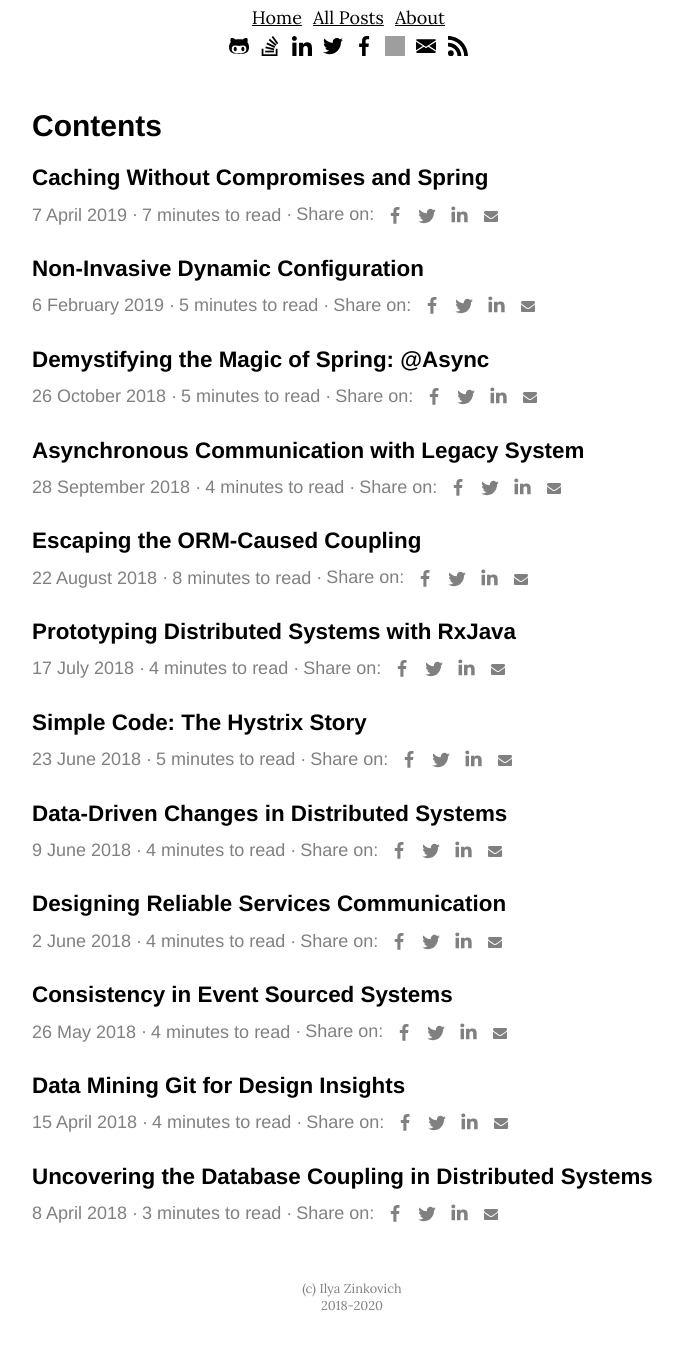
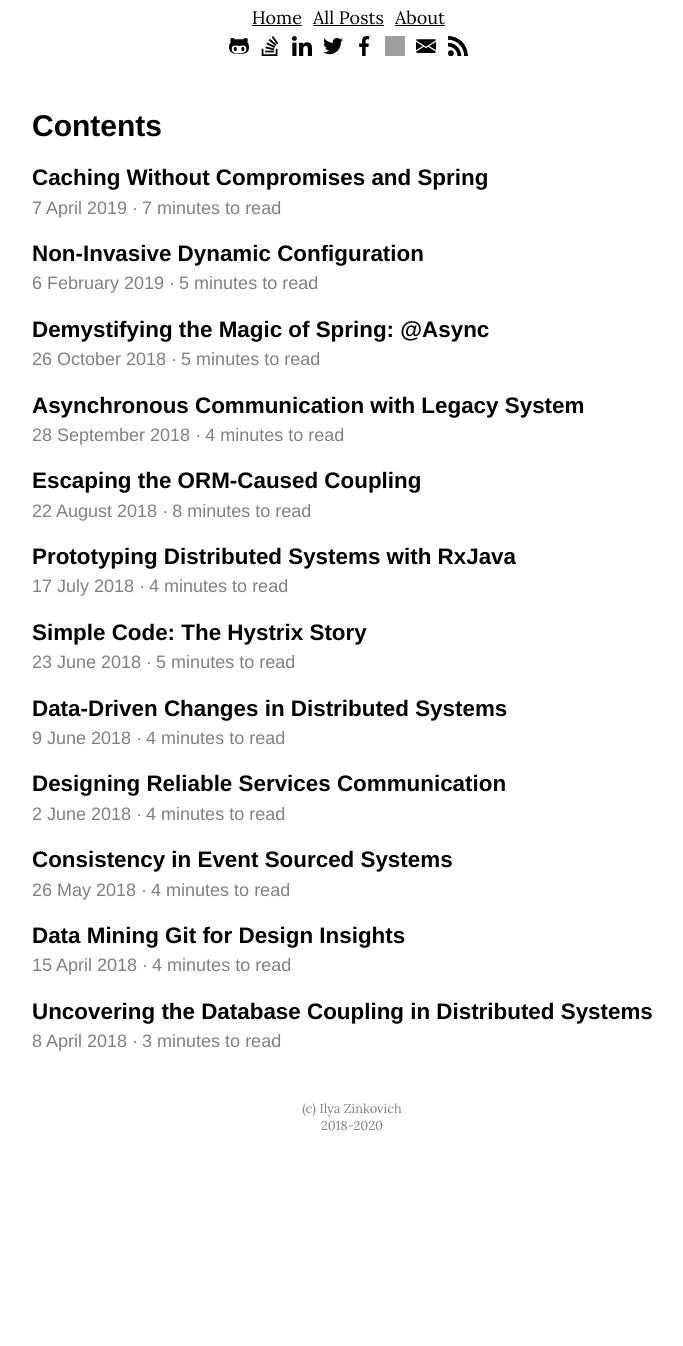
Before and after one commit to IlyaZinkovich/ilyazinkovich.github.io, a Jekyll site: the page built from static/contents.md, in a window 1280 px wide, cut to the strip 186-1532 px from the top of the page. Shown: the whole strip, without its empty margins (288-971 px from the left). Built offline with Jekyll 4.4.1, drawn with Linux system fonts in a browser that asks for light colours; after the commit the page ends 1352 px from its top, so only the background shows below that; grey boxes are pictures that could not be loaded.

Commit message:
Fixed contents links

```diff
--- a/css/main.scss
+++ b/css/main.scss
@@ -120,6 +120,9 @@
   h2 {
     font-size: 1.4em;
     font-weight: bold;
+    a {
+      text-decoration: none;
+    }
   }
 
   h1,
--- a/static/contents.md
+++ b/static/contents.md
@@ -20,7 +20,7 @@
       <div itemscope="" itemprop="author" itemtype="http://schema.org/Person">
         <meta itemprop="name" content="Ilya Zinkovich"/>
       </div>
-      <h2 itemprop="name headline mainEntityOfPage">{{ post.title }}</h2>
+      <h2 itemprop="name headline mainEntityOfPage"><a href="{{post.url}}"><span>{{ post.title }}</span></a></h2>
       <div class="subline">
         <ul>
           <li>{{ post.date | date: "%-d %B %Y" }}</li>
@@ -32,15 +32,6 @@
             {{ words | plus: 180 | divided_by: 180 | plus: 1 | append: ' minutes to read' }}
             {% endunless %}
           </li>
-          <li>
-            <span>Share on:</span>
-            <div id="share-buttons">
-                <div class="facebook" title="Share this on Facebook" onclick="window.open('http://www.facebook.com/share.php?u={{ site.url }}{{ post.pageurl }}');"><svg viewBox="0 0 1792 1792" xmlns="http://www.w3.org/2000/svg"><path d="M1343 12v264h-157q-86 0-116 36t-30 108v189h293l-39 296h-254v759h-306v-759h-255v-296h255v-218q0-186 104-288.5t277-102.5q147 0 228 12z"/></svg></div>
-                <div class="twitter" title="Share this on Twitter" onclick="window.open('http://twitter.com/home?status={{ site.url }}{{ post.pageurl }}');"><svg viewBox="0 0 1792 1792" xmlns="http://www.w3.org/2000/svg"><path d="M1684 408q-67 98-162 167 1 14 1 42 0 130-38 259.5t-115.5 248.5-184.5 210.5-258 146-323 54.5q-271 0-496-145 35 4 78 4 225 0 401-138-105-2-188-64.5t-114-159.5q33 5 61 5 43 0 85-11-112-23-185.5-111.5t-73.5-205.5v-4q68 38 146 41-66-44-105-115t-39-154q0-88 44-163 121 149 294.5 238.5t371.5 99.5q-8-38-8-74 0-134 94.5-228.5t228.5-94.5q140 0 236 102 109-21 205-78-37 115-142 178 93-10 186-50z"/></svg></div>
-                <div class="linkedin" title="Share this on Linkedin" onclick="window.open('https://www.linkedin.com/shareArticle?mini=true&url={{ site.url }}{{ post.pageurl }}&title=&summary=&source=');"><svg viewBox="0 0 1792 1792" xmlns="http://www.w3.org/2000/svg"><path d="M477 625v991h-330v-991h330zm21-306q1 73-50.5 122t-135.5 49h-2q-82 0-132-49t-50-122q0-74 51.5-122.5t134.5-48.5 133 48.5 51 122.5zm1166 729v568h-329v-530q0-105-40.5-164.5t-126.5-59.5q-63 0-105.5 34.5t-63.5 85.5q-11 30-11 81v553h-329q2-399 2-647t-1-296l-1-48h329v144h-2q20-32 41-56t56.5-52 87-43.5 114.5-15.5q171 0 275 113.5t104 332.5z"/></svg></div>
-                <div class="mail" title="Share this through Email" onclick="window.open('mailto:?&body={{ site.url }}{{ post.pageurl }}');"><svg viewBox="0 0 1792 1792" xmlns="http://www.w3.org/2000/svg"><path d="M1792 710v794q0 66-47 113t-113 47h-1472q-66 0-113-47t-47-113v-794q44 49 101 87 362 246 497 345 57 42 92.5 65.5t94.5 48 110 24.5h2q51 0 110-24.5t94.5-48 92.5-65.5q170-123 498-345 57-39 100-87zm0-294q0 79-49 151t-122 123q-376 261-468 325-10 7-42.5 30.5t-54 38-52 32.5-57.5 27-50 9h-2q-23 0-50-9t-57.5-27-52-32.5-54-38-42.5-30.5q-91-64-262-182.5t-205-142.5q-62-42-117-115.5t-55-136.5q0-78 41.5-130t118.5-52h1472q65 0 112.5 47t47.5 113z"/></svg></div>
-            </div>
-          </li>
         </ul>
       </div>
     </article>
```
